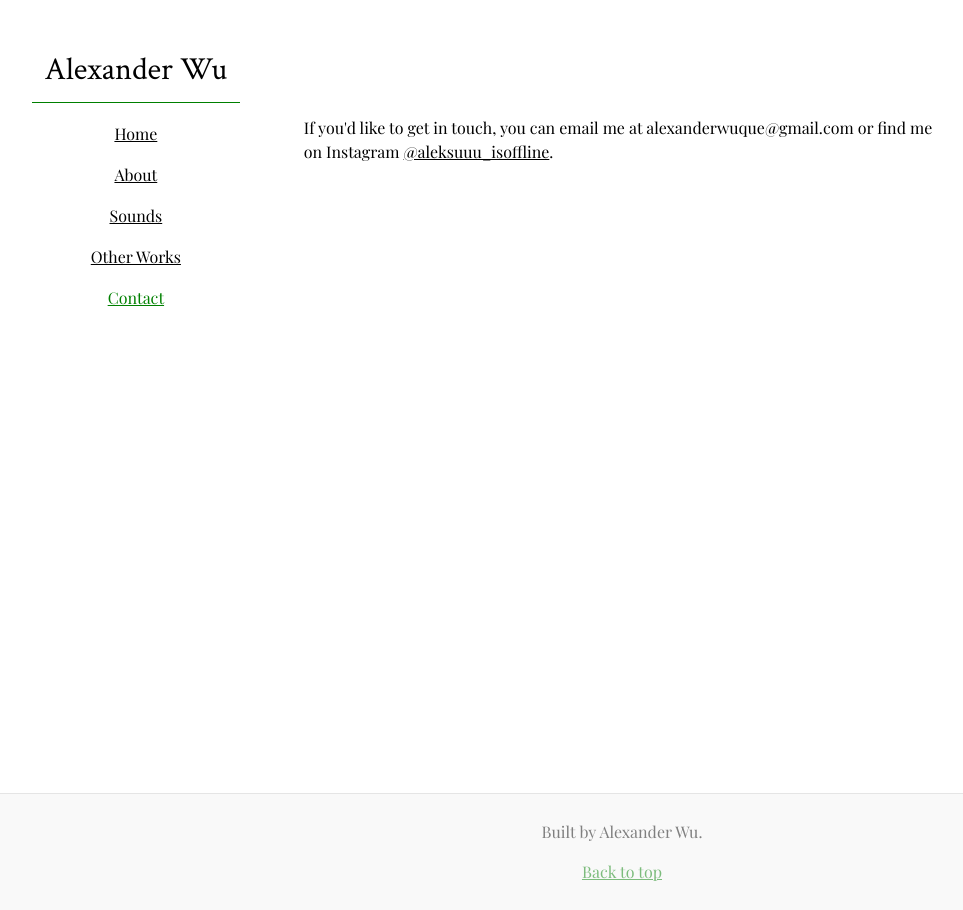
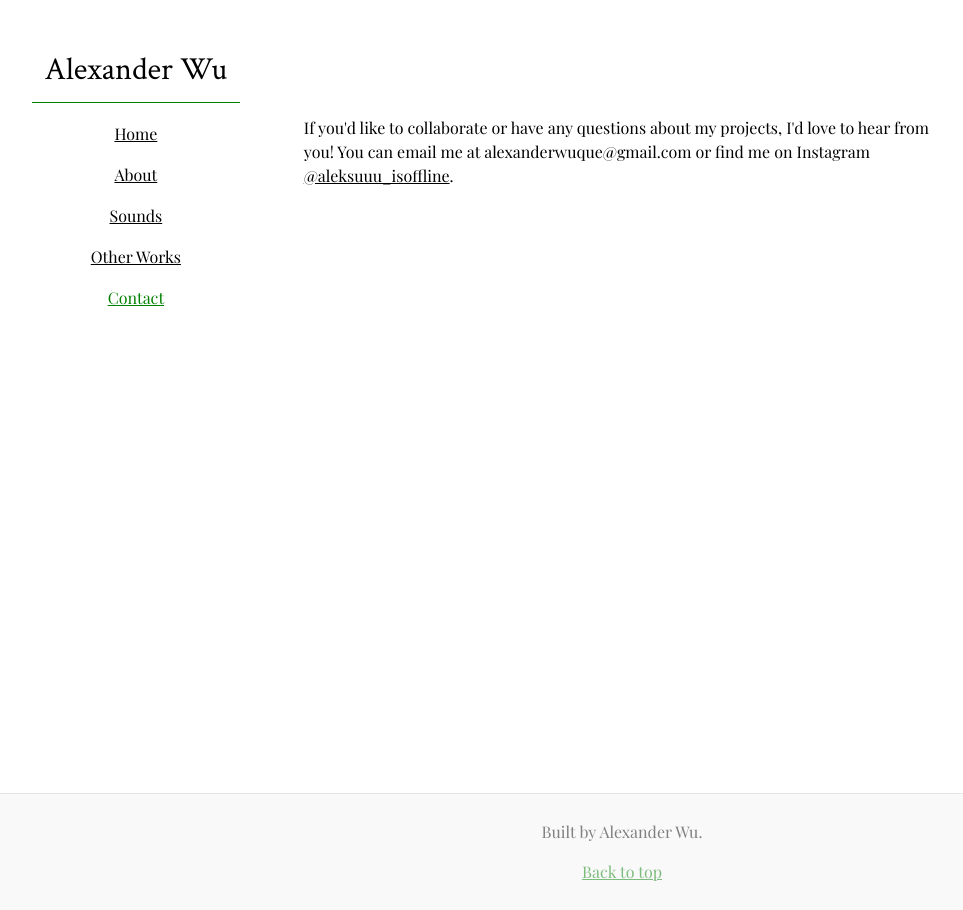
Before and after one commit to aleksuuu/aleksuuu.github.io, a Jekyll site: the page built from contact.html, in a window 1280 px wide. Shown: the whole page, without its empty margins (18-981 px from the left). Built offline with Jekyll 4.4.1, drawn with Linux system fonts in a browser that asks for light colours.

Commit message:
Update contact wording and Github -> GitHub

```diff
--- a/contact.html
+++ b/contact.html
@@ -3,7 +3,7 @@ layout: default
 title: Contact
 ---
 <p>
-  If you'd like to get in touch, you can email me at
+  If you'd like to collaborate or have any questions about my projects, I'd love to hear from you! You can email me at
   <span class="wut" aria-hidden="true">AHHHHH DONT SPAM ME PLZZZZ</span>
   alexan<span class="wut" aria-hidden="true">NOOO</span>derwuqu<span class="wut" aria-hidden="true">IM SERIOUS</span>e@<!-- sqwoeifjoxdjvclkqsjefqjfldqldskzj -->gma<span class="wut" aria-hidden="true">ONE LAST TIME</span>il.com
   or find me on Instagram
```
Also changed, not shown: other-works.md (+1 -1 lines).
